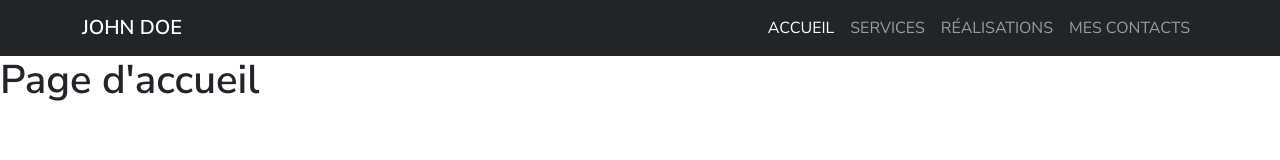
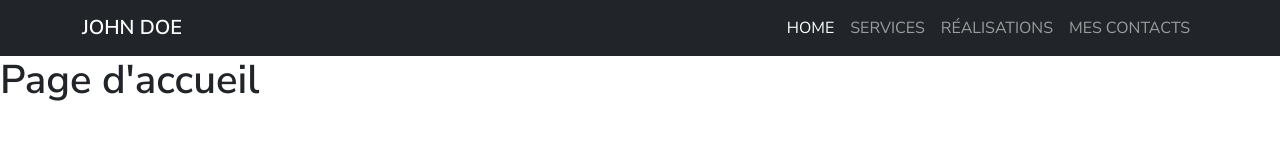
Before and after one commit to Oceane-15/Portfolio-ReactJS, a React (Create React App) app: page / in a window 1280 px wide. Shown: the top 160 px of the page. Built offline with nearby package versions, Linux system fonts and the light colour scheme.

Commit message:
Changement Accueil en Home

```diff
--- a/src/components/Header.jsx
+++ b/src/components/Header.jsx
@@ -27,7 +27,7 @@ const Header = () => {
             <div className="collapse navbar-collapse" id="navbarNav">
                 <ul className="navbar-nav ms-auto text-uppercase">
                     <li className="nav-item">
-                        <NavLink className="nav-link" to="/">Accueil</NavLink>
+                        <NavLink className="nav-link" to="/">Home</NavLink>
                     </li>
                     <li className="nav-item">
                         <NavLink className="nav-link" to= "/services">Services</NavLink>
```
Also changed, not shown: src/components/footer.jsx (added).
